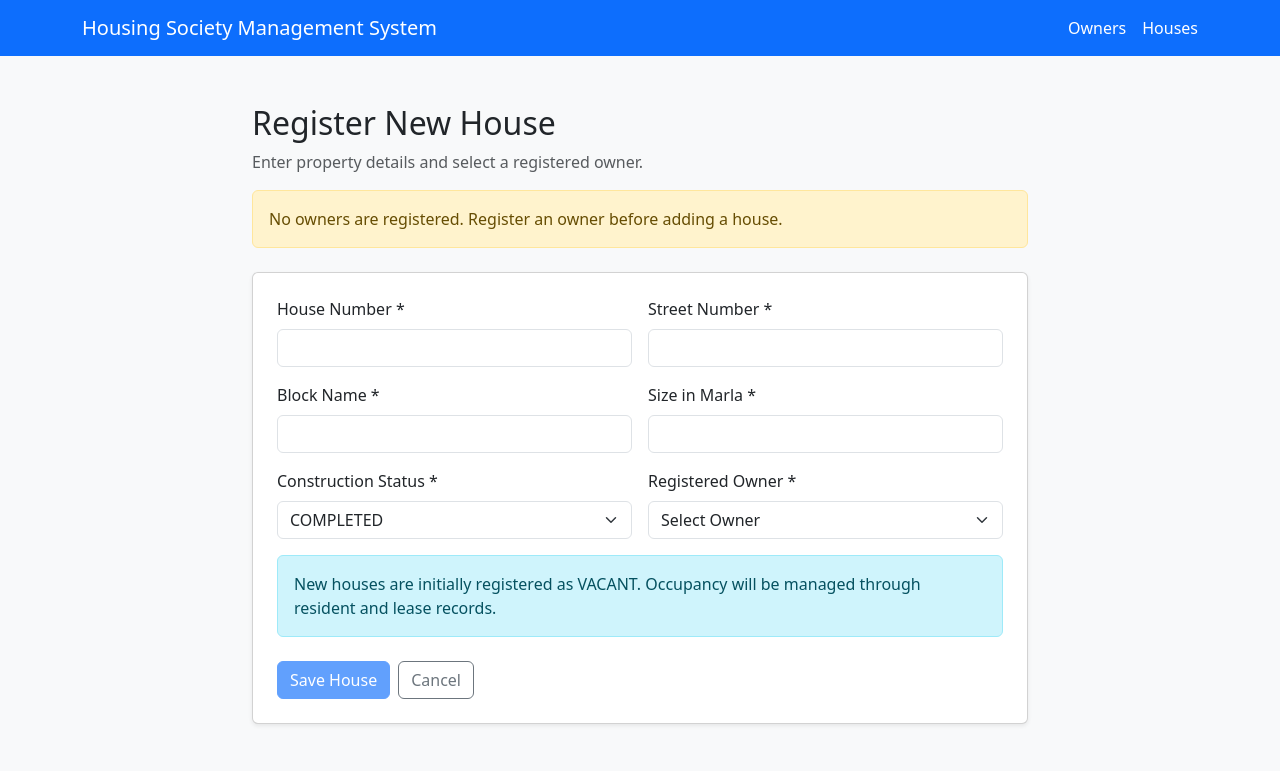
After one commit to Database-Development-Team/Housing-Society-Management-System, a Flask app: page /houses/new in a window 1280 px wide. The commit adds this page. Shown: the top 771 px of the page. Run offline with Flask 3, Linux system fonts and the light colour scheme; data that the repository does not hold is empty.

Commit message:
Implement house registration with owner foreign key validation

```diff
--- a/app.py
+++ b/app.py
@@ -12,6 +12,7 @@ from flask import (
 )
 
 from db import get_connection
+from decimal import Decimal, InvalidOperation
 
 load_dotenv()
 
@@ -445,5 +446,165 @@ def houses_page():
     )
 
 
+# -----------------------------------------
+# HOUSE MANAGEMENT - CREATE
+# -----------------------------------------
+
+@app.route("/houses/new", methods=["GET", "POST"])
+def register_house():
+
+    owners = fetch_owners()
+
+    if "house_csrf_token" not in session:
+        session["house_csrf_token"] = secrets.token_urlsafe(32)
+
+    fields = (
+        "house_no",
+        "street_number",
+        "block_name",
+        "size_in_marla",
+        "construction_status",
+        "owner_id"
+    )
+
+    values = {
+        field: request.form.get(field, "").strip()
+        for field in fields
+    }
+
+    if request.method == "GET":
+        values["construction_status"] = "COMPLETED"
+
+    error = None
+
+    if request.method == "POST":
+
+        submitted_token = request.form.get("_csrf_token", "")
+
+        if not hmac.compare_digest(
+            session["house_csrf_token"],
+            submitted_token
+        ):
+            abort(400, "Invalid form security token.")
+
+        # Normalize location values before saving.
+        values["house_no"] = values["house_no"].upper()
+        values["street_number"] = values["street_number"].upper()
+        values["block_name"] = values["block_name"].upper()
+
+        valid_owner_ids = {
+            str(owner["owner_id"]) for owner in owners
+        }
+
+        allowed_statuses = {
+            "COMPLETED",
+            "UNDER_CONSTRUCTION",
+            "RENOVATING"
+        }
+
+        if any(not values[field] for field in fields):
+            error = "All fields are required."
+
+        elif (
+            len(values["house_no"]) > 20
+            or len(values["street_number"]) > 20
+            or len(values["block_name"]) > 50
+        ):
+            error = "House location information is too long."
+
+        elif values["owner_id"] not in valid_owner_ids:
+            error = "Please select a registered owner."
+
+        elif values["construction_status"] not in allowed_statuses:
+            error = "Invalid construction status."
+
+        else:
+            try:
+                size = Decimal(values["size_in_marla"])
+
+                if (
+                    not size.is_finite()
+                    or size <= 0
+                    or size > Decimal("9999.99")
+                    or size.as_tuple().exponent < -2
+                ):
+                    error = (
+                        "House size must be positive, at most "
+                        "9999.99, with up to two decimal places."
+                    )
+
+            except InvalidOperation:
+                error = "Enter a valid numeric house size."
+
+        if error is None:
+            try:
+                with get_connection() as connection:
+                    with connection.cursor() as cursor:
+
+                        cursor.execute("""
+                            INSERT INTO HOUSE (
+                                HOUSE_ID,
+                                HOUSE_NO,
+                                STREET_NUMBER,
+                                BLOCK_NAME,
+                                SIZE_IN_MARLA,
+                                CONSTRUCTION_STATUS,
+                                OCCUPANCY_STATUS,
+                                OWNER_ID
+                            )
+                            VALUES (
+                                SEQ_HOUSE_ID.NEXTVAL,
+                                :house_no,
+                                :street_number,
+                                :block_name,
+                                :size_in_marla,
+                                :construction_status,
+                                'VACANT',
+                                :owner_id
+                            )
+                        """, {
+                            "house_no": values["house_no"],
+                            "street_number": values["street_number"],
+                            "block_name": values["block_name"],
+                            "size_in_marla": size,
+                            "construction_status":
+                                values["construction_status"],
+                            "owner_id": int(values["owner_id"])
+                        })
+
+                    connection.commit()
+
+                flash("House registered successfully!", "success")
+                return redirect(url_for("houses_page"))
+
+            except oracledb.IntegrityError as exc:
+                error_code = getattr(exc.args[0], "code", None)
+
+                if error_code == 1:
+                    error = (
+                        "This property location already exists, "
+                        "or its generated ID conflicts with a record."
+                    )
+
+                elif error_code == 2291:
+                    error = "The selected owner no longer exists."
+
+                else:
+                    app.logger.exception("House registration failed")
+                    error = "Could not register the house."
+
+            except oracledb.DatabaseError:
+                app.logger.exception("House registration failed")
+                error = "Database error. House was not registered."
+
+    return render_template(
+        "house_form.html",
+        owners=owners,
+        values=values,
+        error=error,
+        csrf_token=session["house_csrf_token"]
+    )
+
+
 if __name__ == "__main__":
     app.run(host="127.0.0.1", port=5000, debug=True)
--- a/database/schema.sql
+++ b/database/schema.sql
@@ -624,3 +624,13 @@ START WITH 2
 INCREMENT BY 1
 NOCACHE
 NOCYCLE;
+
+-- =====================================
+-- SEQUENCE: HOUSE ID GENERATION
+-- =====================================
+
+CREATE SEQUENCE SEQ_HOUSE_ID
+START WITH 2
+INCREMENT BY 1
+NOCACHE
+NOCYCLE;
--- /dev/null
+++ b/templates/house_form.html
@@ -0,0 +1,193 @@
+
+<!DOCTYPE html>
+<html lang="en">
+<head>
+    <meta charset="UTF-8">
+    <meta name="viewport"
+          content="width=device-width, initial-scale=1.0">
+
+    <title>HSMS | Register House</title>
+
+    <link
+      href="https://cdn.jsdelivr.net/npm/bootstrap@5.3.3/dist/css/bootstrap.min.css"
+      rel="stylesheet">
+</head>
+
+<body class="bg-light">
+
+<nav class="navbar navbar-dark bg-primary">
+    <div class="container">
+        <span class="navbar-brand">
+            Housing Society Management System
+        </span>
+        <div class="d-flex gap-3">
+            <a href="{{ url_for('owners_page') }}"
+               class="text-white text-decoration-none">
+                Owners
+            </a>
+            <a href="{{ url_for('houses_page') }}"
+               class="text-white text-decoration-none">
+                Houses
+            </a>
+        </div>
+    </div>
+</nav>
+
+<div class="container py-5" style="max-width: 800px;">
+
+    <h2>Register New House</h2>
+    <p class="text-muted">
+        Enter property details and select a registered owner.
+    </p>
+
+    {% if error %}
+    <div class="alert alert-danger" role="alert">
+        {{ error }}
+    </div>
+    {% endif %}
+
+    {% if not owners %}
+    <div class="alert alert-warning">
+        No owners are registered.
+        Register an owner before adding a house.
+    </div>
+    {% endif %}
+
+    <div class="card shadow-sm mt-4">
+        <div class="card-body p-4">
+
+            <form method="POST"
+                  action="{{ url_for('register_house') }}">
+
+                <input type="hidden"
+                       name="_csrf_token"
+                       value="{{ csrf_token }}">
+
+                <div class="row g-3">
+
+                    <div class="col-md-6">
+                        <label class="form-label">House Number *</label>
+                        <input type="text"
+                               name="house_no"
+                               class="form-control"
+                               maxlength="20"
+                               value="{{ values.house_no }}"
+                               required>
+                    </div>
+
+                    <div class="col-md-6">
+                        <label class="form-label">Street Number *</label>
+                        <input type="text"
+                               name="street_number"
+                               class="form-control"
+                               maxlength="20"
+                               value="{{ values.street_number }}"
+                               required>
+                    </div>
+
+                    <div class="col-md-6">
+                        <label class="form-label">Block Name *</label>
+                        <input type="text"
+                               name="block_name"
+                               class="form-control"
+                               maxlength="50"
+                               value="{{ values.block_name }}"
+                               required>
+                    </div>
+
+                    <div class="col-md-6">
+                        <label class="form-label">Size in Marla *</label>
+                        <input type="number"
+                               name="size_in_marla"
+                               class="form-control"
+                               min="0.01"
+                               max="9999.99"
+                               step="0.01"
+                               value="{{ values.size_in_marla }}"
+                               required>
+                    </div>
+
+                    <div class="col-md-6">
+                        <label class="form-label">
+                            Construction Status *
+                        </label>
+
+                        <select name="construction_status"
+                                class="form-select"
+                                required>
+
+                            {% for status in [
+                                "COMPLETED",
+                                "UNDER_CONSTRUCTION",
+                                "RENOVATING"
+                            ] %}
+                            <option value="{{ status }}"
+                                {% if values.construction_status == status %}
+                                selected
+                                {% endif %}>
+                                {{ status | replace('_', ' ') }}
+                            </option>
+                            {% endfor %}
+
+                        </select>
+                    </div>
+
+                    <div class="col-md-6">
+                        <label class="form-label">
+                            Registered Owner *
+                        </label>
+
+                        <select name="owner_id"
+                                class="form-select"
+                                required>
+
+                            <option value="">
+                                Select Owner
+                            </option>
+
+                            {% for owner in owners %}
+                            <option value="{{ owner.owner_id }}"
+                                {% if values.owner_id == owner.owner_id|string %}
+                                selected
+                                {% endif %}>
+                                {{ owner.first_name }}
+                                {{ owner.last_name }}
+                                (ID: {{ owner.owner_id }})
+                            </option>
+                            {% endfor %}
+
+                        </select>
+                    </div>
+
+                    <div class="col-12">
+                        <div class="alert alert-info mb-0">
+                            New houses are initially registered as VACANT.
+                            Occupancy will be managed through resident
+                            and lease records.
+                        </div>
+                    </div>
+
+                </div>
+
+                <div class="mt-4 d-flex gap-2">
+                    <button type="submit"
+                            class="btn btn-primary"
+                            {% if not owners %}disabled{% endif %}>
+                        Save House
+                    </button>
+
+                    <a href="{{ url_for('houses_page') }}"
+                       class="btn btn-outline-secondary">
+                        Cancel
+                    </a>
+                </div>
+
+            </form>
+
+        </div>
+    </div>
+
+</div>
+
+</body>
+</html>
```
Also changed, not shown: templates/houses.html (+14 -0 lines).
